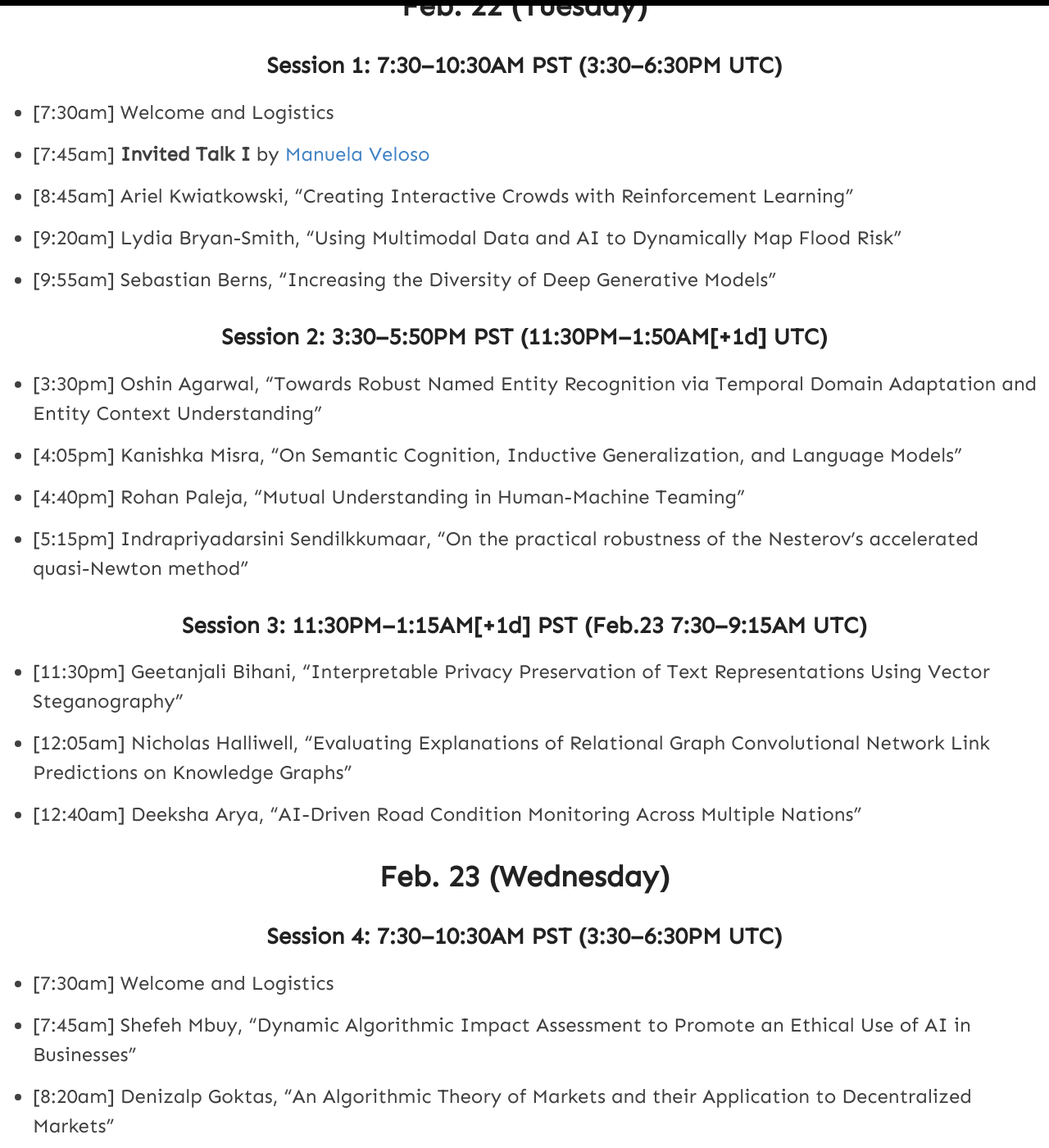
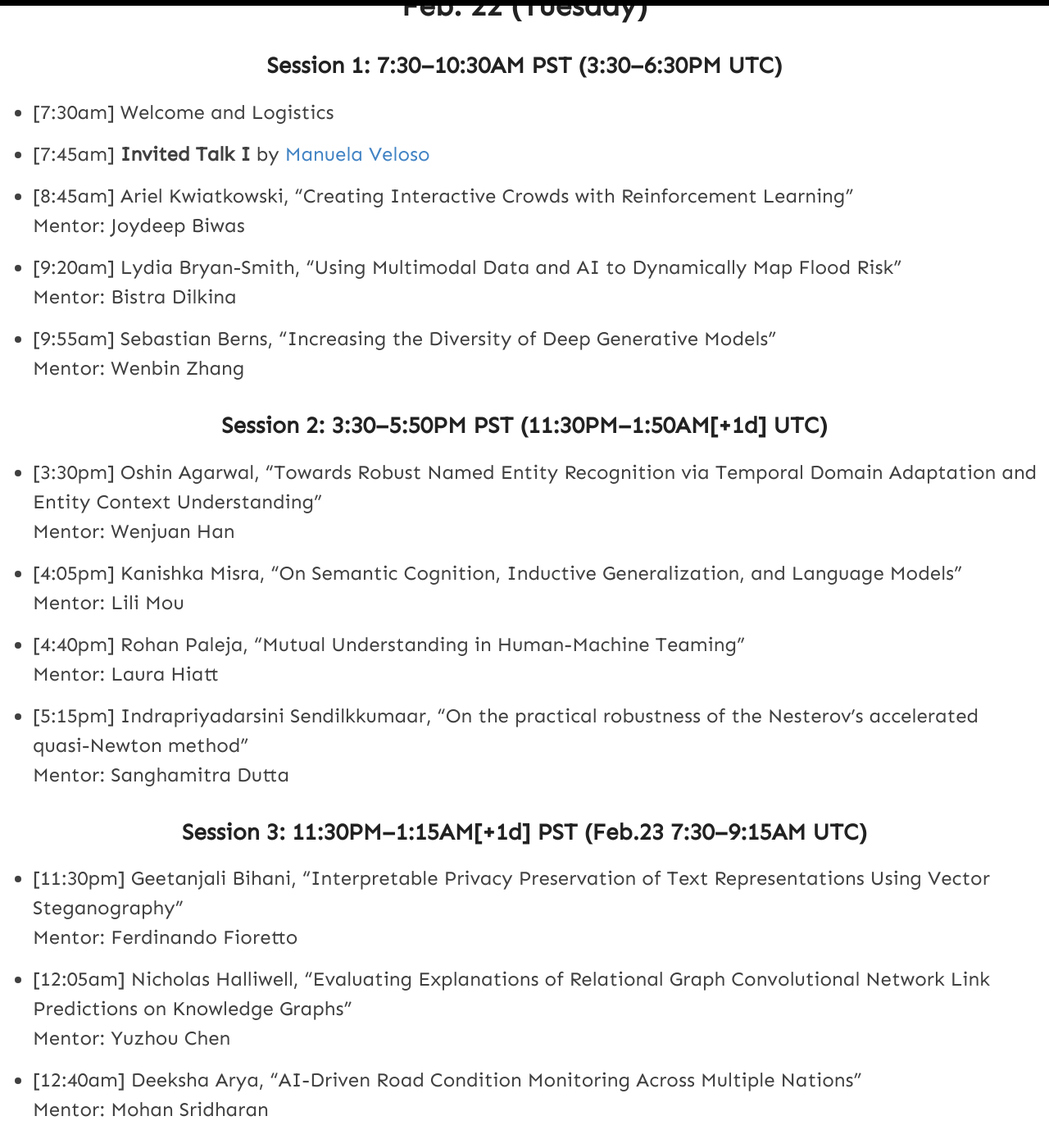
Before and after one commit to yue-ning/dc2025, a Jekyll site: the page built from _pages/schedule.md, in a window 1280 px wide and 1400 px high, scrolled down 291 px. Shown: the whole window at 82% size. Built offline with Jekyll 4.4.1, drawn with Linux system fonts in a browser that asks for light colours; some of the changed text lies outside the part shown.

Commit message:
Update schedule.md

```diff
--- a/_pages/schedule.md
+++ b/_pages/schedule.md
@@ -12,29 +12,39 @@ permalink: /schedule/
 
 - [7:45am] **Invited Talk I** by [Manuela Veloso](http://www.cs.cmu.edu/~mmv/)
 
-- [8:45am] Ariel Kwiatkowski, "Creating Interactive Crowds with Reinforcement Learning"
+- [8:45am] Ariel Kwiatkowski, "Creating Interactive Crowds with Reinforcement Learning" \
+Mentor: Joydeep Biwas
 
-- [9:20am] Lydia Bryan-Smith, "Using Multimodal Data and AI to Dynamically Map Flood Risk"
+- [9:20am] Lydia Bryan-Smith, "Using Multimodal Data and AI to Dynamically Map Flood Risk" \
+Mentor: Bistra Dilkina
 
-- [9:55am] Sebastian Berns, "Increasing the Diversity of Deep Generative Models"
+- [9:55am] Sebastian Berns, "Increasing the Diversity of Deep Generative Models" \
+Mentor: Wenbin Zhang
 
 ### Session 2: 3:30–5:50PM PST (11:30PM–1:50AM[+1d] UTC)
 
-- [3:30pm] Oshin Agarwal, "Towards Robust Named Entity Recognition via Temporal Domain Adaptation and Entity Context Understanding"
+- [3:30pm] Oshin Agarwal, "Towards Robust Named Entity Recognition via Temporal Domain Adaptation and Entity Context Understanding" \
+Mentor: Wenjuan Han
 
-- [4:05pm] Kanishka Misra, "On Semantic Cognition, Inductive Generalization, and Language Models"
+- [4:05pm] Kanishka Misra, "On Semantic Cognition, Inductive Generalization, and Language Models" \
+Mentor: Lili Mou
 
-- [4:40pm] Rohan Paleja, "Mutual Understanding in Human-Machine Teaming"
+- [4:40pm] Rohan Paleja, "Mutual Understanding in Human-Machine Teaming" \
+Mentor: Laura Hiatt
 
-- [5:15pm] Indrapriyadarsini Sendilkkumaar, "On the practical robustness of the Nesterov’s accelerated quasi-Newton method"
+- [5:15pm] Indrapriyadarsini Sendilkkumaar, "On the practical robustness of the Nesterov’s accelerated quasi-Newton method" \
+Mentor: Sanghamitra Dutta
 
 ### Session 3: 11:30PM–1:15AM[+1d] PST (Feb.23 7:30–9:15AM UTC)
 
-- [11:30pm] Geetanjali Bihani, "Interpretable Privacy Preservation of Text Representations Using Vector Steganography"
+- [11:30pm] Geetanjali Bihani, "Interpretable Privacy Preservation of Text Representations Using Vector Steganography" \
+Mentor: Ferdinando Fioretto
 
-- [12:05am] Nicholas Halliwell, "Evaluating Explanations of Relational Graph Convolutional Network Link Predictions on Knowledge Graphs"
+- [12:05am] Nicholas Halliwell, "Evaluating Explanations of Relational Graph Convolutional Network Link Predictions on Knowledge Graphs" \
+Mentor: Yuzhou Chen
 
-- [12:40am] Deeksha Arya, "AI-Driven Road Condition Monitoring Across Multiple Nations"
+- [12:40am] Deeksha Arya, "AI-Driven Road Condition Monitoring Across Multiple Nations" \
+Mentor: Mohan Sridharan
 
 
 # Feb. 23 (Wednesday)
@@ -43,21 +53,27 @@ permalink: /schedule/
 
 - [7:30am] Welcome and Logistics
 
-- [7:45am] Shefeh Mbuy, "Dynamic Algorithmic Impact Assessment to Promote an Ethical Use of AI in Businesses"
+- [7:45am] Shefeh Mbuy, "Dynamic Algorithmic Impact Assessment to Promote an Ethical Use of AI in Businesses" \
+Mentor: Sven Koenig
 
-- [8:20am] Denizalp Goktas, "An Algorithmic Theory of Markets and their Application to Decentralized Markets"
+- [8:20am] Denizalp Goktas, "An Algorithmic Theory of Markets and their Application to Decentralized Markets" \
+Mentor: Dengji Zhao
 
-- [8:55am] Stefan Heidekrueger, "Equilibrium Learning in Auction Markets"
+- [8:55am] Stefan Heidekrueger, "Equilibrium Learning in Auction Markets" \
+Mentor: Dengji Zhao
 
 - [9:30am] **Invited Talk II** by [Claudio Pinhanez](https://researcher.watson.ibm.com/researcher/view.php?person=br-csantosp)
 
 ### Session 5: 3:30–6:30PM PST (11:30PM–2:30AM[+1d] UTC)
 
-- [3:30pm] Aarti Malhotra, "Socially Intelligent Affective AI"
+- [3:30pm] Aarti Malhotra, "Socially Intelligent Affective AI" \
+Mentor: Dakuo Wang
 
-- [4:05pm] Matthew Fontaine, "Towards Automating the Generation of Human-Robot Interaction Scenarios"
+- [4:05pm] Matthew Fontaine, "Towards Automating the Generation of Human-Robot Interaction Scenarios" \
+Mentor: Matthew Gombolay
 
-- [4:40pm] Fan Meng, "Creating Interpretable Data-Driven Approaches for Tropical Cyclones Forecasting"
+- [4:40pm] Fan Meng, "Creating Interpretable Data-Driven Approaches for Tropical Cyclones Forecasting" \
+Mentor: Dhaval Patel
 
 - [5:15pm] **Career Panel Discussion**
 
```
